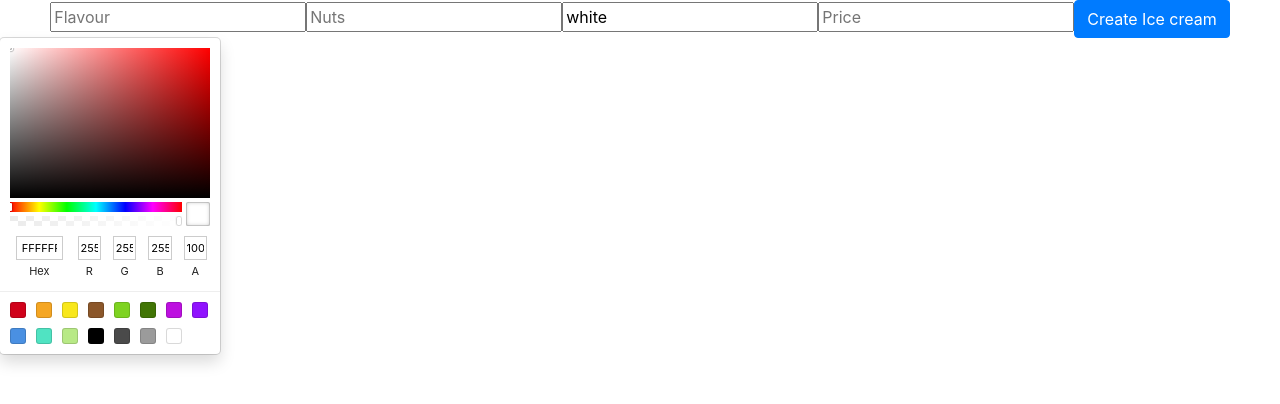
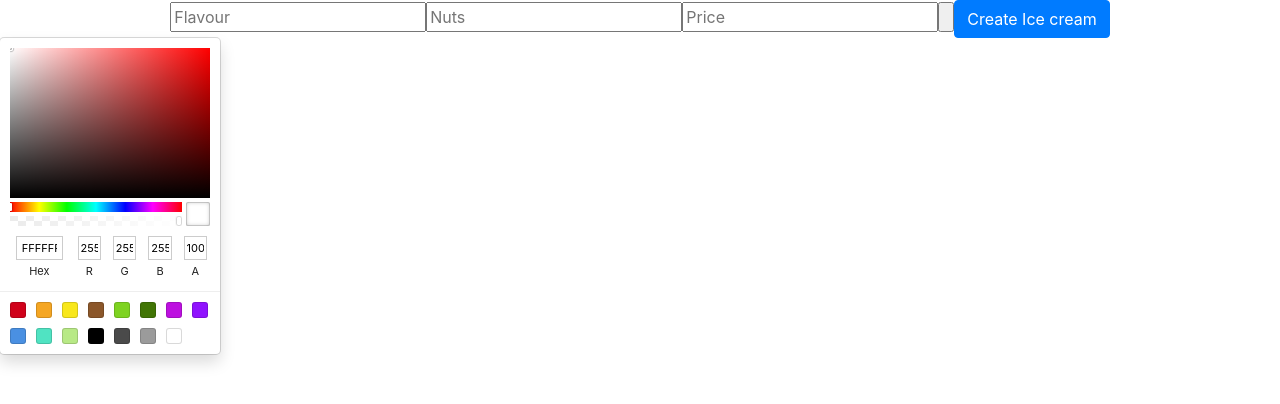
Before and after one commit to carsva/IceCreamCreator, a React (Create React App) app: page / in a window 1280 px wide. Shown: the top 404 px of the page. Built offline with nearby package versions, Linux system fonts and the light colour scheme.

Commit message:
Fixed so input did not have fixed value and cleaned up the code a bit

```diff
--- a/src/App.js
+++ b/src/App.js
@@ -45,14 +45,14 @@ class App extends Component {
     this.state = {
       iceCream: [],
       // iceCream: JSON.parse(localStorage.iceCream),
-      background: 'white'
+      background: []
     }
 
   }
 
 deleteIceCream(flavour) {
   let iceCream = this.state.iceCream;
-  console.log(iceCream)
+
   let filteredIceCream = iceCream.filter(iceCream => {
     return iceCream.flavour !== flavour;
   })
@@ -60,7 +60,7 @@ deleteIceCream(flavour) {
     iceCream: filteredIceCream
   })
   localStorage.iceCream = JSON.stringify(filteredIceCream);
-  console.log(JSON.parse(localStorage.iceCream))
+
 }
 
 onSubmitHandler(e) {
@@ -82,7 +82,7 @@ onSubmitHandler(e) {
 }
 
 onChangeColor(color) {
-console.log(color.hex)
+
 this.setState ({
   background: color.hex
 
@@ -91,7 +91,7 @@ this.setState ({
 }
 
   render() {
-    console.log(this.state)
+
     let iceCreamMap = this.state.iceCream.map(iceCream => {
       return (
         <IceCream
@@ -106,15 +106,14 @@ this.setState ({
     })
 
 
-
     return (
       <div className="App">
         {iceCreamMap}
         <form onSubmit={this.onSubmitHandler.bind(this)}>
           <input type="text" placeholder="Flavour" ref="flavour"/>
           <input type="text" placeholder="Nuts" ref="nuts"/>
-          <input type="text" placeholder="Color" ref="color" value={this.state.background}/>
           <input type="text" placeholder="Price" ref="price"/>
+          <input type="submit" ref="color" value={this.state.background}></input>
           <button className="btn btn-primary">Create Ice cream</button>
         </form>
         <Picker onChangeColor={this.onChangeColor.bind(this)}/>
--- a/src/Components/Picker.js
+++ b/src/Components/Picker.js
@@ -9,7 +9,7 @@ class Picker extends Component {
    onChangeColor() {
      let {onChangeColor} = this.props;
      let newColor = this.state.background;
-     console.log(newColor)
+
      onChangeColor(newColor);
    }
 
@@ -20,7 +20,7 @@ class Picker extends Component {
    };
 
    render() {
-     console.log(this.state.background)
+
 
      return (
        <SketchPicker
```
